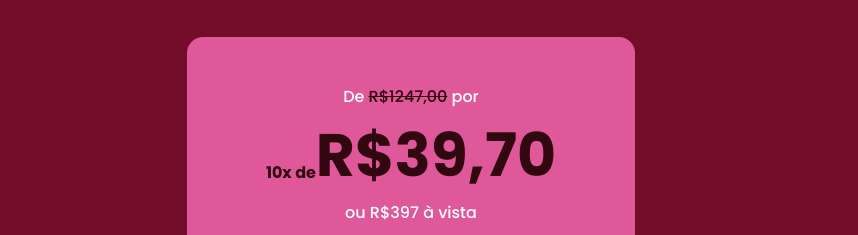
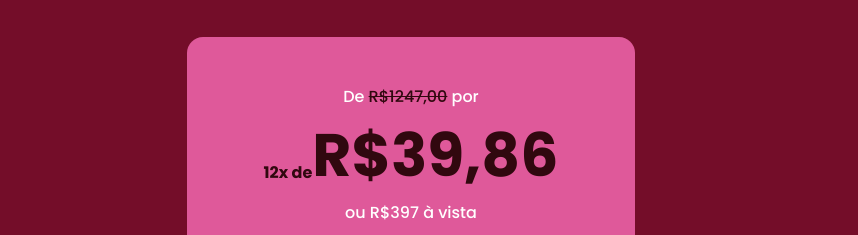
Before and after one commit to wesleyleandro7g/tuany-miranda, a Next.js app: page /espelho-da-moda in a window 1280 px wide. Shown: the part 2088-2323 px from the top of the page, without its empty margins (229-1087 px from the left). Built offline with nearby package versions, Linux system fonts and the light colour scheme.

Commit message:
Updated price

```diff
--- a/src/app/(campaigns)/(fashion-mirror)/espelho-da-moda/page.tsx
+++ b/src/app/(campaigns)/(fashion-mirror)/espelho-da-moda/page.tsx
@@ -150,8 +150,8 @@ export default function FashionMirrorV1() {
           </span>
 
           <div className="flex items-end">
-            <span className="text-dark-sienna font-bold">10x de</span>
-            <h3 className="text-dark-sienna text-6xl font-bold">R$39,70</h3>
+            <span className="text-dark-sienna font-bold">12x de</span>
+            <h3 className="text-dark-sienna text-6xl font-bold">R$39,86</h3>
           </div>
 
           <span className="text-white font-medium text-center">
```
